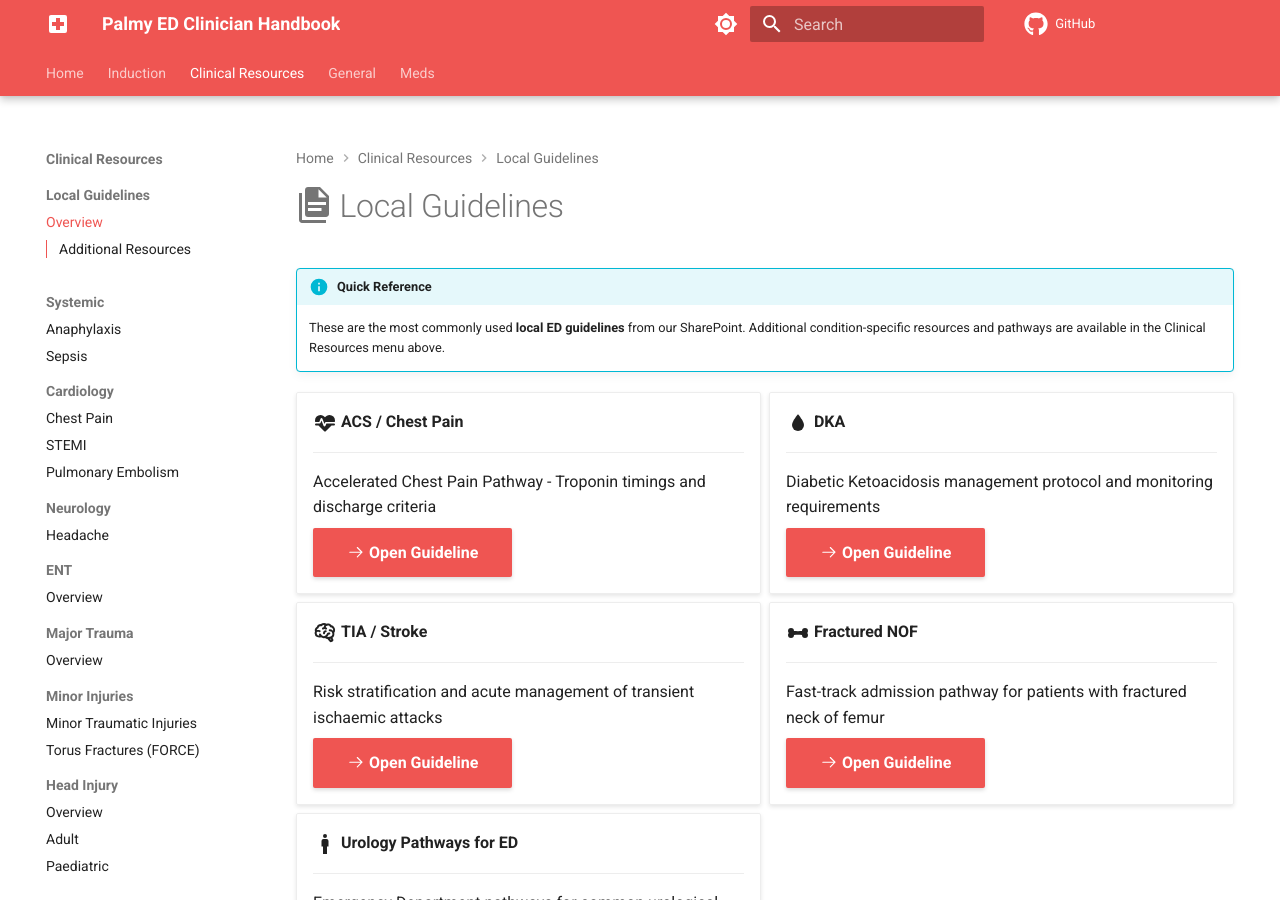
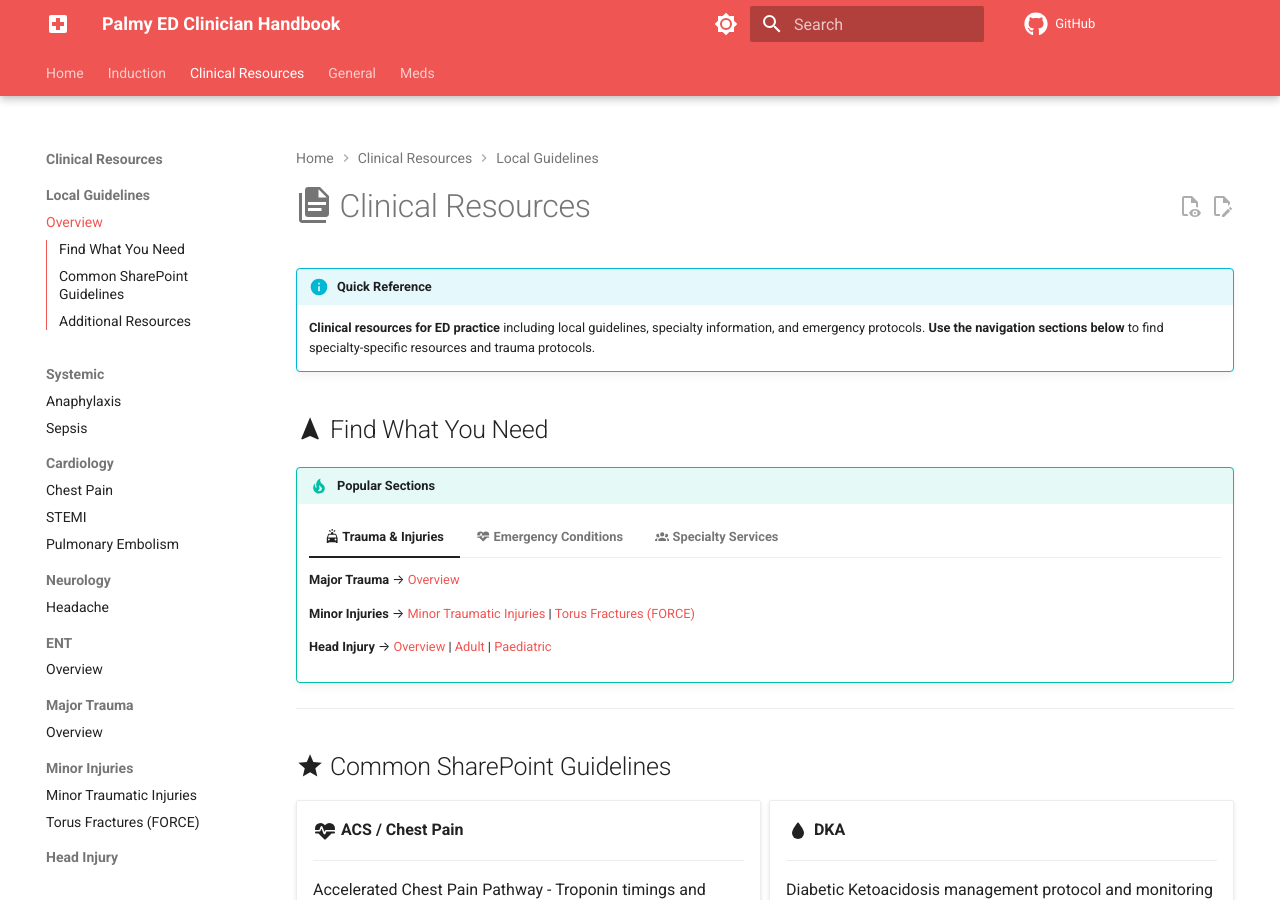
Before and after one commit to obidose/ed-handbook, an MkDocs documentation site: the page built from docs/guidelines/index.md, in a window 1280 px wide and 900 px high. Built offline with MkDocs 1.6.1 and Material for MkDocs 9.7.7, drawn with Linux system fonts in a browser that asks for light colours; comment, search, counter and statistics services are not loaded.

Commit message:
Add dental services and WebPAS documentation
- Add comprehensive dental unit information with clinical protocols
- Create WebPAS user guide page with PDF links
- Update Clinical Resources navigation and overview
- Add git revision date plugin for timestamps
- Update referrals page with links to clinical resources

```diff
--- a/docs/guidelines/index.md
+++ b/docs/guidelines/index.md
@@ -1,7 +1,37 @@
-# :material-file-document-multiple: Local Guidelines
+# :material-file-document-multiple: Clinical Resources
 
 !!! info "Quick Reference"
-    These are the most commonly used **local ED guidelines** from our SharePoint. Additional condition-specific resources and pathways are available in the Clinical Resources menu above.
+    **Clinical resources for ED practice** including local guidelines, specialty information, and emergency protocols. **Use the navigation sections below** to find specialty-specific resources and trauma protocols.
+
+## :material-navigation: Find What You Need
+
+!!! tip "Popular Sections"
+    === ":material-car-emergency: Trauma & Injuries"
+        **Major Trauma** → [Overview](trauma/index.md)
+
+        **Minor Injuries** → [Minor Traumatic Injuries](trauma-minor.md) | [Torus Fractures (FORCE)](force-torus.md)
+
+        **Head Injury** → [Overview](head-injury.md) | [Adult](head-injury-adult.md) | [Paediatric](head-injury-paeds.md)
+
+    === ":material-heart-pulse: Emergency Conditions"
+        **Systemic** → [Anaphylaxis](anaphylaxis.md) | [Sepsis](sepsis.md)
+
+        **Cardiology** → [Chest Pain](chest-pain.md) | [STEMI](stemi.md) | [Pulmonary Embolism](pulmonary-embolism.md)
+
+        **Neurology** → [Headache](headache.md)
+
+        **Paediatric** → [Fever](paeds-fever.md)
+
+    === ":material-account-group: Specialty Services"
+        **ENT** → [Overview](ent.md)
+
+        **Dental** → [Overview](dental.md)
+
+        **Palliative Care** → [Overview](palliative-care.md)
+
+---
+
+## :material-star: Common SharePoint Guidelines
 
 <div class="grid cards" markdown>
 
--- a/mkdocs.yml
+++ b/mkdocs.yml
@@ -42,7 +42,7 @@ theme:
     logo: material/hospital-box
     repo: fontawesome/brands/github
 repo_url: https://github.com/obidose/ed-handbook
-edit_uri: ""
+edit_uri: edit/main/docs/
 nav:
   - Home: index.md
   - Induction:
@@ -63,6 +63,7 @@ nav:
           - National RMO Handbook: rmo-handbook.md
       - Digital Tools:
           - MedChart: medchart.md
+          - WebPAS: webpas.md
       - Common Presentations:
           - Chest Pain: presentations/chest-pain.md
           - Back Pain: presentations/back-pain.md
@@ -101,6 +102,8 @@ nav:
           - Fever: guidelines/paeds-fever.md
       - Palliative Care:
           - Overview: guidelines/palliative-care.md
+      - Dental:
+          - Overview: guidelines/dental.md
   - General:
       - Referrals: referrals.md
       - Teaching: teaching.md
@@ -123,6 +126,11 @@ extra_css:
 plugins:
   - search:
       separator: '[\s\-,:!=\[\]()"`/]+|\.(?!\d)|&[lg]t;|(?!\b)(?=[A-Z][a-z])'
+  - git-revision-date-localized:
+      type: datetime
+      timezone: Pacific/Auckland
+      locale: en
+      fallback_to_build_date: true
 markdown_extensions:
   - admonition
   - attr_list
--- a/requirements.txt
+++ b/requirements.txt
@@ -1 +1,2 @@
 mkdocs-material>=9.5
+mkdocs-git-revision-date-localized-plugin
```
Also changed, not shown: docs/guidelines/dental.md (added, +115 -0 lines), docs/guidelines/trauma/index.md (+0 -5 lines), docs/referrals.md (+6 -0 lines), docs/webpas.md (added, +28 -0 lines), 2 other files.
